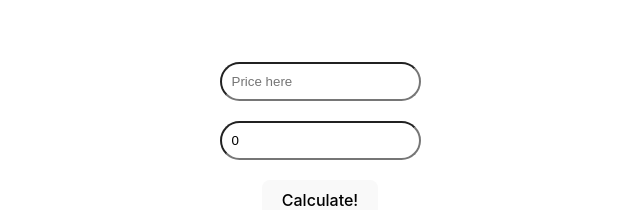
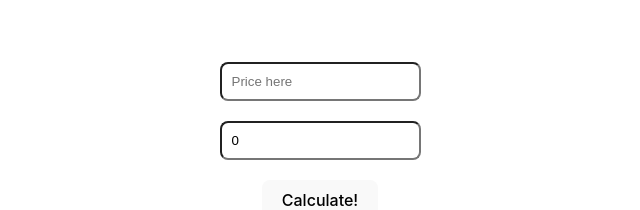
Before and after one commit to iPigTW/steam-tax-calculator, a React (Vite) app: page / in a window 1280 px wide. Shown: the part 183-393 px from the top of the page, without its empty margins (320-960 px from the left). Built offline with nearby package versions, Linux system fonts and the light colour scheme.

Commit message:
fixed ui

```diff
--- a/src/App.css
+++ b/src/App.css
@@ -9,7 +9,7 @@ button {
   margin-top: 20px;
 }
 input {
-  border-radius: 30px;
+  border-radius: 8px;
   padding: 10px;
   margin-top: 20px;
 }
```
